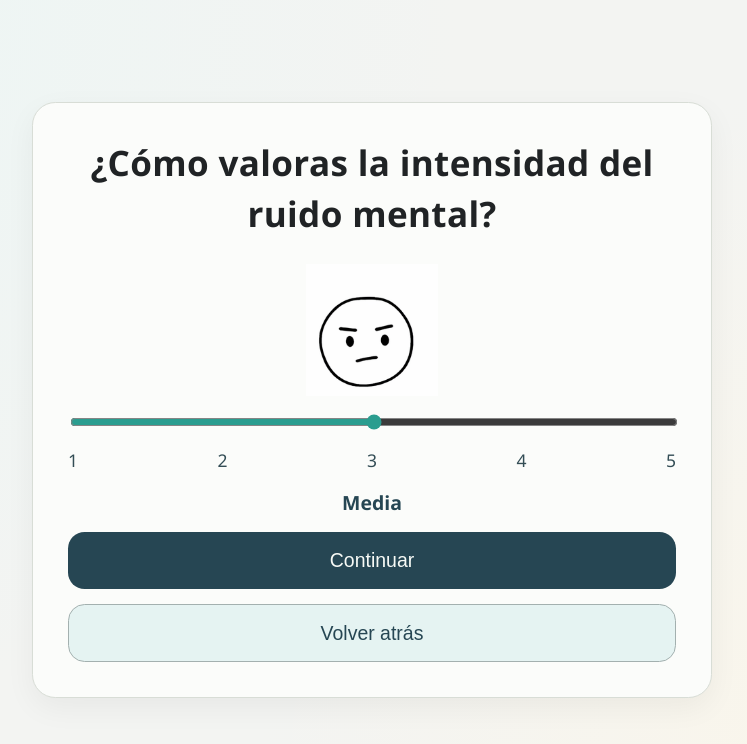
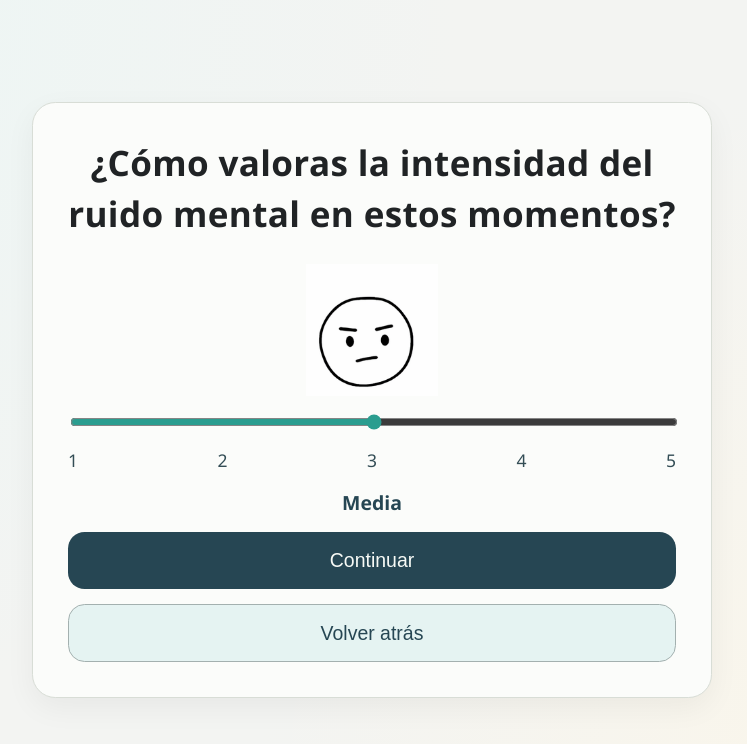
Before and after one commit to devilcius/loop-out, a React (Vite) app: page /estimation in a window 1280 px wide. Shown: the top 744 px of the page, without its empty margins (268-1015 px from the left). Built offline with nearby package versions, Linux system fonts and the light colour scheme.

Commit message:
Chore(i18n): modified text

```diff
--- a/src/i18n/es.ts
+++ b/src/i18n/es.ts
@@ -157,7 +157,7 @@ export const es = {
       restartFlow: "Empezar de nuevo",
     },
     estimation: {
-      title: "¿Cómo valoras la intensidad del ruido mental?",
+      title: "¿Cómo valoras la intensidad del ruido mental en estos momentos?",
     },
     temporalOrientation: {
       title: "¿Este pensamiento gira en torno al pasado o al futuro?",
@@ -193,7 +193,7 @@ export const es = {
       title: "Pausa breve de recuperación",
       instructionByNotificationAnswer: {
         yes: "Antes de continuar, vamos a recuperar tu atención. Activa el modo No molestar durante unos minutos o deja el móvil boca abajo.",
-        no: "Perfecto. Al hacer clic en el botón empezará la pausa.",
+        no: "Perfecto. Al hacer clic en el botón correspondiente empezará la pausa.",
       } as Record<NotificationOpenedAnswer, string>,
       pauseSetup: "Mantén el móvil a un lado unos segundos, hasta que suene la campana",
       timer: (seconds: number) => `Respira con calma... ${seconds}s`,
```
